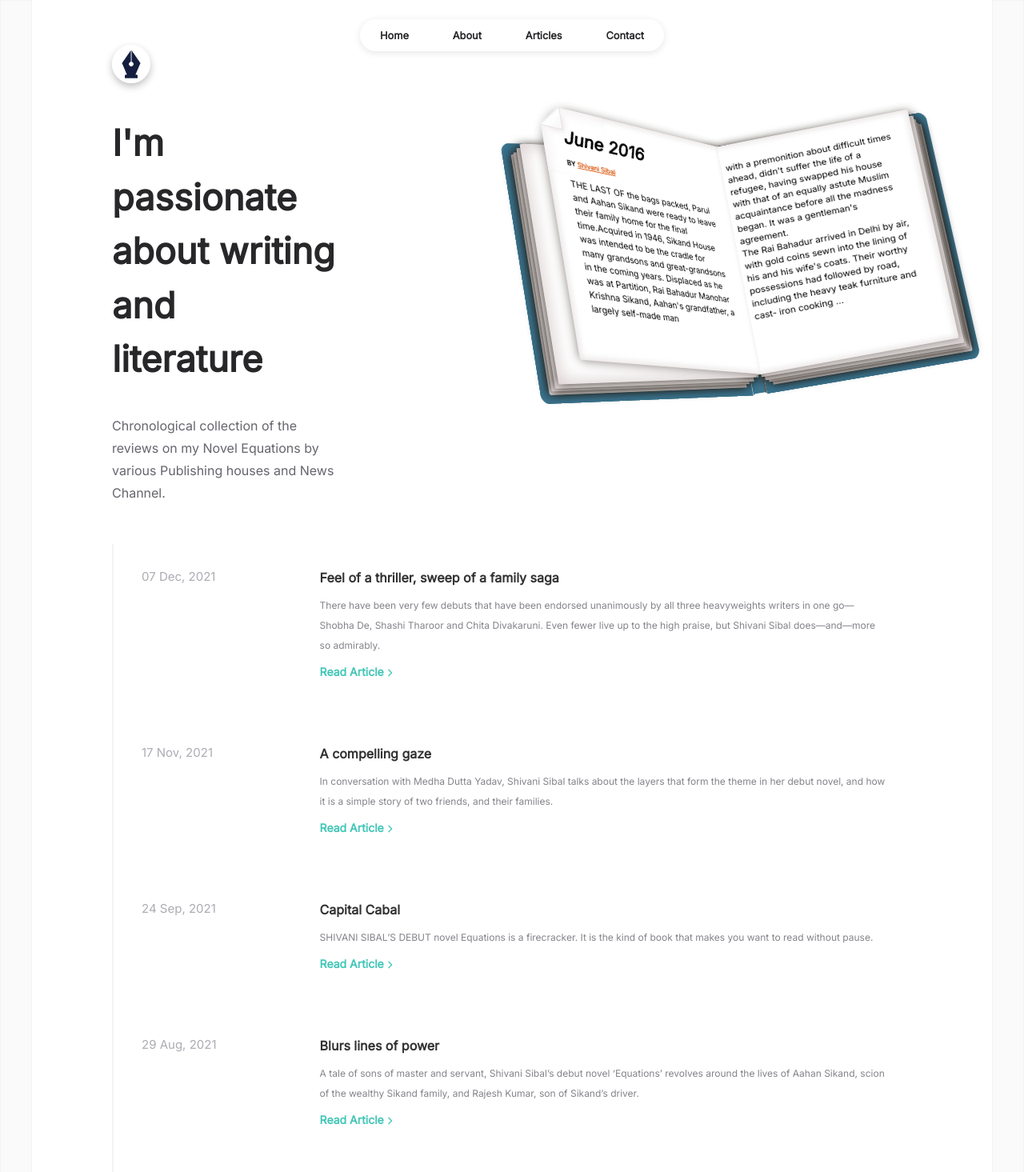
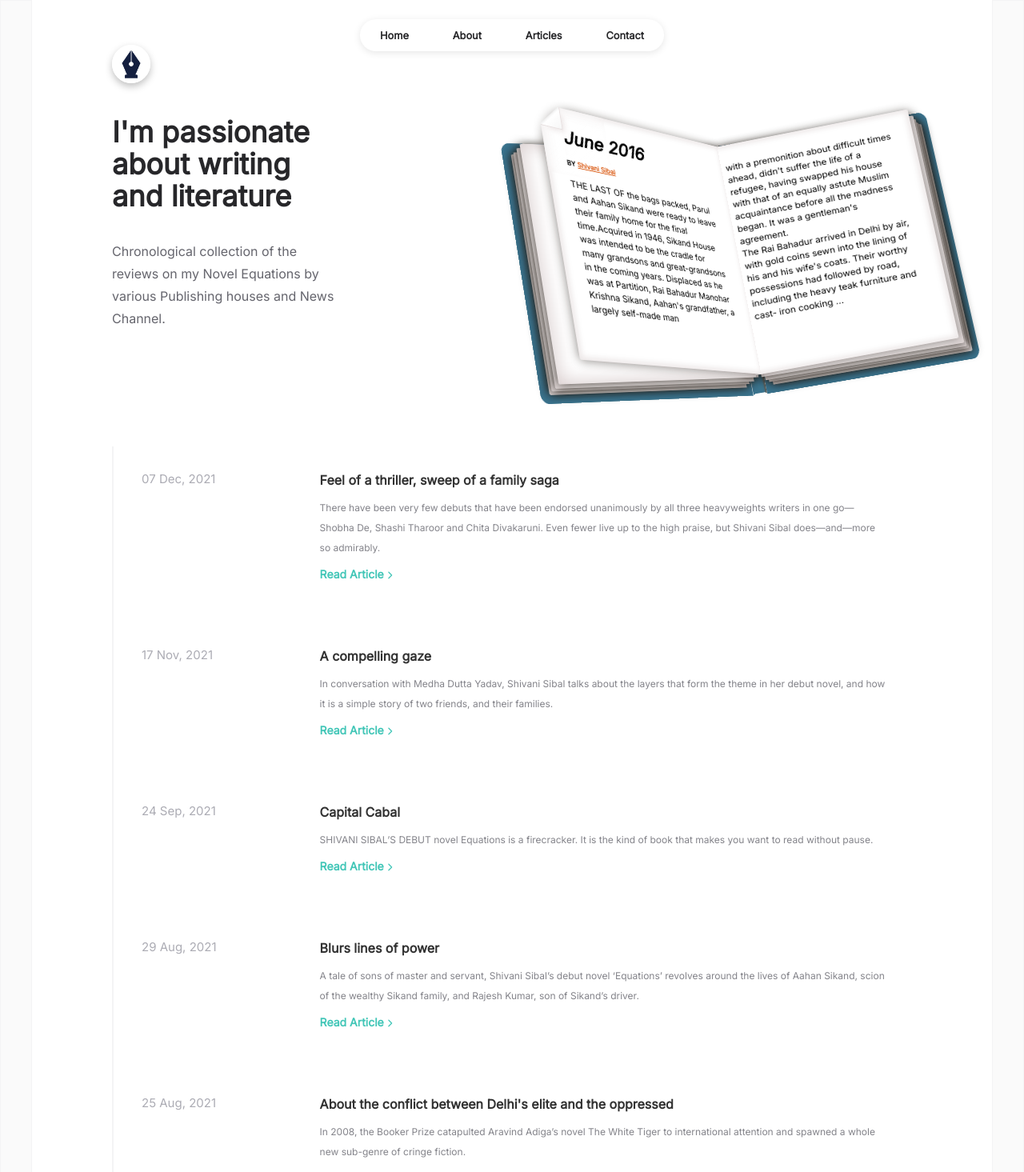
Before and after one commit to Varun1802/Shivani-portoflio, a React (Create React App) app: page /articles in a window 1280 px wide. Shown: the top 1465 px of the page at 80% size. Built offline with nearby package versions, Linux system fonts and the light colour scheme.

Commit message:
Fixed articles

```diff
--- a/src/pages/articles.jsx
+++ b/src/pages/articles.jsx
@@ -32,7 +32,7 @@ const Articles = () => {
 						<div className="flex flex-col md:flex-row">
 							<div>
 						<div className="title articles-title">
-							{INFO.articles.title}
+							<p className="text-4xl">{INFO.articles.title}</p>
 						</div>
 
 						<div className="subtitle articles-subtitle">
@@ -102,7 +102,7 @@ const Articles = () => {
 						</div>
 						</div>
 
-						<div className="articles-container">
+						<div className="articles-container mt-24">
 							<div className="articles-wrapper">
 								{myArticles.map((article, index) => (
 									<div
```
